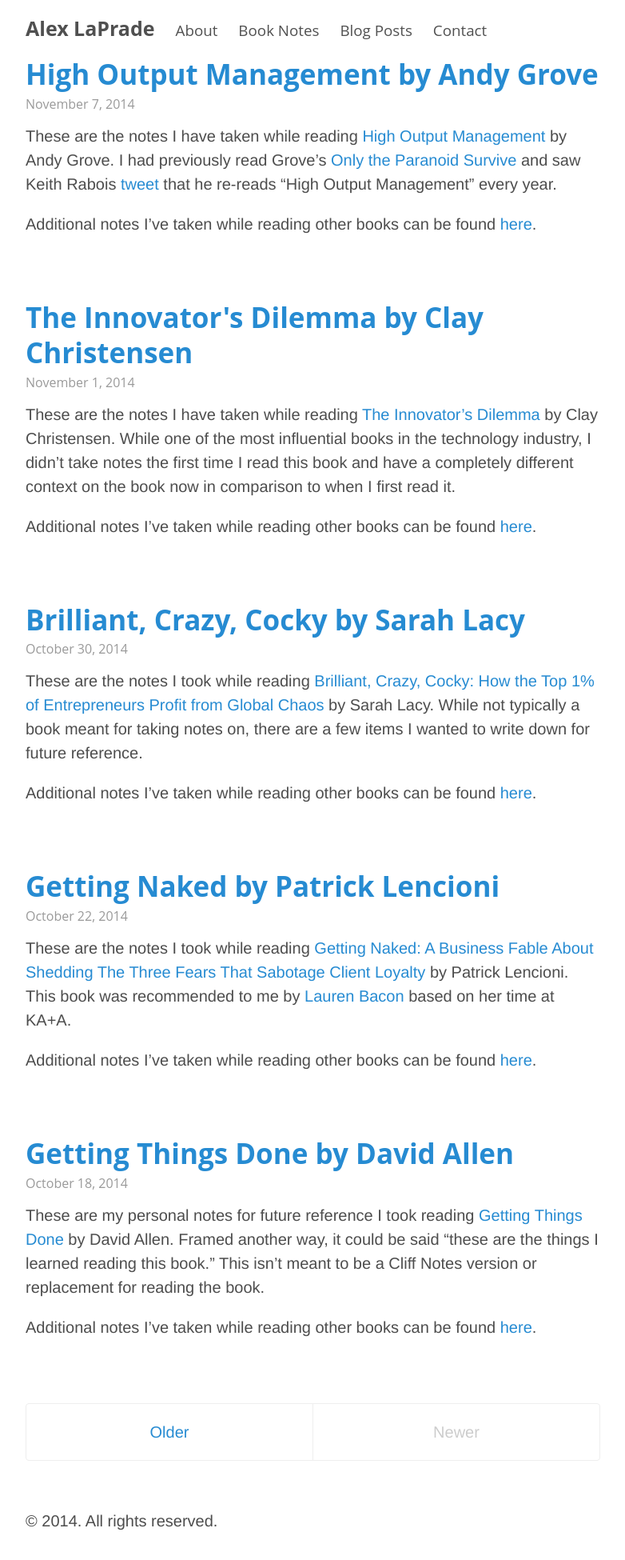
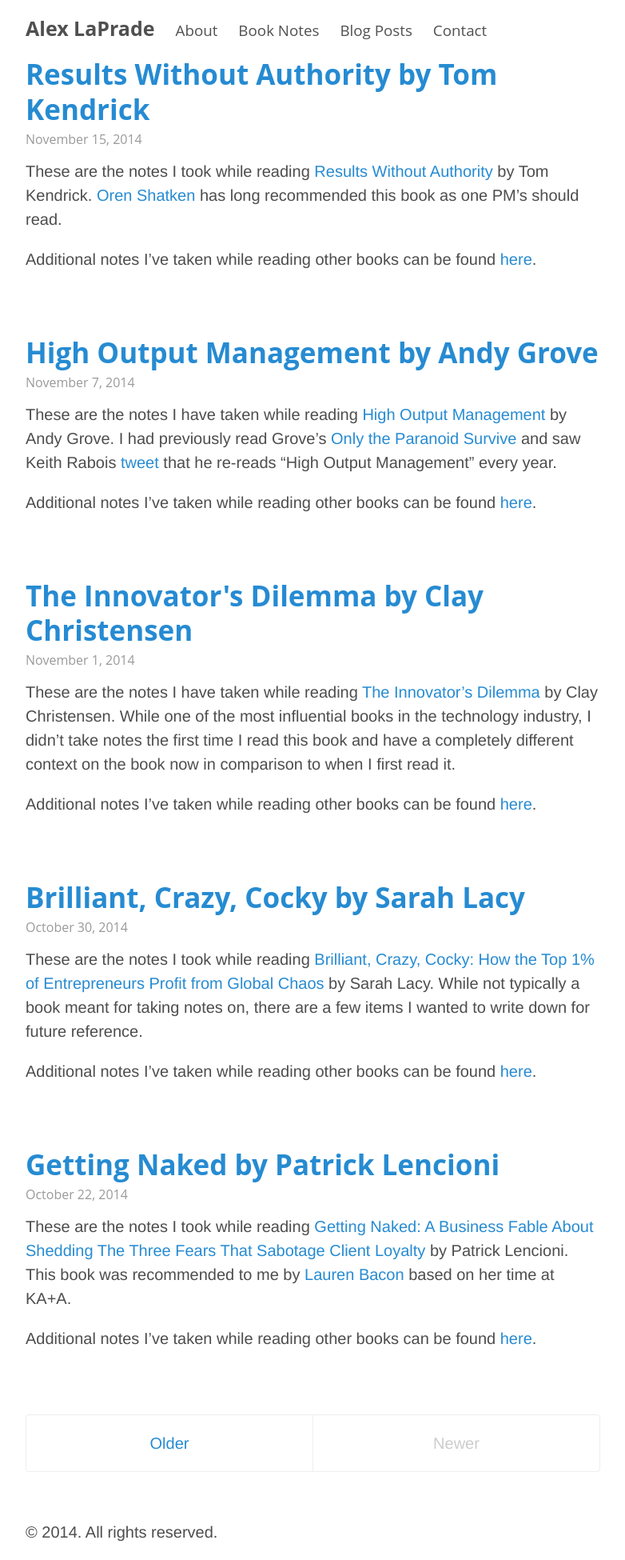
Before and after one commit to laprade/laprade.github.io, a Jekyll site: the page built from index.html, in a window 1280 px wide. Shown: the whole page at 80% size, without its empty margins (248-1030 px from the left). Built offline with Jekyll 4.4.1, drawn with Linux system fonts in a browser that asks for light colours; the list of posts is cut into pages by our own code; some of the changed lines change nothing that is shown.

Commit message:
adding notes from Results Without Authority

```diff
--- /dev/null
+++ b/_posts/2014-11-15-results-without-authority.md
@@ -0,0 +1,174 @@
+---
+layout: post
+title: Results Without Authority by Tom Kendrick
+permalink: results-without-authority
+---
+
+These are the notes I took while reading [Results Without Authority](http://www.amazon.com/Results-Without-Authority-Controlling-Project/dp/0814417817) by Tom Kendrick. [Oren Shatken](http://twitter.com/orenshatken) has long recommended this book as one PM's should read.
+
+Additional notes I've taken while reading other books can be found [here](/book-notes/).
+
+<!-- more -->
+
+## Effective Communication
+
+> Either project leaders are good communicators, or they are not project leaders for long. Communication is the one absolutely undisputed responsibility owned by the project leader, regardless of project type, other responsibilities, or authority.  To succeed and retain control, you must manage information and always communicate effectively.
+
+## Control Through Process
+
+Proven project practices give your team structure and guidance.  Good processes that team contributors understand, it keeps the project moving in the right direction.
+
+Keep your organization's requirements for project documentation. Be as clear as possible in the following areas.
+
+- Project objective statement => High level description of the project deliverable, deadline and anticipated cost or staffing
+- Project priorities => Rank ordering among scope, schedule and resources
+- Project benefits => Business case or ROI analysis
+- Available information on user or customer needs
+- Scope definition listing all anticipated project deliverables
+- Goals for cost and timing
+- Significant constraints and assumptions
+- Descriptions of dependencies on other related projects
+- High level risks, new technologies required and significant issues
+
+An unambiguous, easily accessed description of the project approved by your sponsor and others in authority is a powerful tool to keep the project under control.
+
+### Change Requests
+
+Rejection should always be the default decision applied to all change requests for which the analysis fails to provide a compelling, credible business case.
+
+## Control Through Influence
+
+> You are the world's foremost authority on your project, and it can be very useful to diplomatically remind people of this at appropriate times during your project.
+
+Investing in team building, information communication, and establishing a basis for mutual trust can provide the project leader a good deal of power - a type that is particularly useful in times of stress and trouble.
+
+What most people know about any project is based on what they hear from the project leader.
+
+Recognition is one of the most overlooked techniques that a project leader can use to maintain control and increase motivation.
+
+Projects don't succeed because they are trivial or easy. They succeed because the team care about them.
+
+### Getting Through Giving
+
+Successful influencers approach others one to one, as equals, leveling any differences in organizational power and authority.
+
+Successful influencers identify and use common ground and shared interests early.
+
+Good influencers are also generally well liked. They are friendly and helpful.
+
+### Project Work Considerations
+
+- **Ownership** => Every activity in a project needs an owner. Delegation of responsibility is a powerful motivator.
+- **Autonomy** => Ensure team members have as much control over methods, timing and other aspects of the work as possible.
+- **Preferred Work** => Whenever possible, delegate activities to contributors who have expressed interest in them and who enjoy doing work.
+- **New Skills** => There are generally opportunities for contributors to build new proficiencies.
+- **New Technology** => Sell the excitement of being on the bleeding edge.
+- **Uniqueness** => Play up the elements of your project that differentiate it from other projects.
+- **Challenge** => Outline the risks and difficult aspects of your project to contributors who thrive on a challenge and are bored with the mundane.
+- **Visibility** => The opportunity to be noticed within the organization.
+- **Reputation** => Even for high risk of failure projects, others may be simply impressed by the attempt.
+
+### Lead by Example
+
+At HP, all the managers supported extraordinary effort with a nightly competition to see who could find and deliver the best food for those working late.
+
+### Dressing for Success
+
+Dressing neatly and similarly to those in your organization with the level of formal authority that you would like to have helps close the gap between their influence and yours.  When you look the part, people may be less likely to notice you actually have little real power.
+
+## Control Through Project Metrics
+
+The Goal Question Metric (GQM) Approach
+
+1. Define the desired outputs and results.
+2. Questions through which you can determine whether you have achieved these objectives.
+3. Measures that can be used in answering the questions.
+
+### Sole Focus
+
+`The sole focus test asks what would happen if this were the only measure you used or if the measure were emphasized substantially more than other metrics.`
+
+## Project Priorities
+
+The old project management adage - "fast, cheap good - pick two."
+
+- Would it be better to extend the project by several days or drop a feature expected in the deliverable?
+- Would you prefer to add an additional staff member to this project or let the schedule slip slightly beyond the deadline?
+- Would you consider a small increase to project budget to protect the project scope?
+
+### Initial Scoping
+
+One of the most important objectives in initiating a project that you can control is getting an early, solid fix on what "done" looks like.
+
+Refine your understanding of each deliverable by keeping an "is" | "is not" list. If your organization uses "musts and wants," all of the "must" requirements should be in the "is" column.
+
+## Confirming Roles
+
+- **Responsible** => The responsible party makes a commitment to do the work.
+- **Accountable** => The accountable party has the ultimate decision authority and bears consequences related to the objectives.  There can only be one "A," and this role may be combined with "R."
+- **Consulted** => Any stakeholder is consulted who could participate in planning and decision making.
+- **Informed** => Informed parties are regularly provided status on progress, decisions and other information to coordinate related work and facilitate collaboration.
+
+## Learning From History
+
+Accurate estimates are always derived, in one way or another, from history.
+
+> In Extreme Programming, this estimating principle is referred to as _yesterday' s weather_, alluding to the fact that the statistically most accurate forecasting method predicts that today's weather will be the same as it was the previous day.
+
+## Building Control Through Project Planning
+
+> Whether you think you can do a thing or not, you are probably right. -Henry Ford
+
+`Your team members need to believe that the course of action they are choosing makes the most sense. Show your plan can meet the project objective`.
+
+### Preparing Your Information
+
+Summarize the consequences of not making the changes. Use monetary terms whenever possible. Money is the most effective way to get the attention of your managers. You can also use the impact on customer or user satisfaction or organizational reputation.
+
+## Management by Wandering Around
+
+Management by wandering around originated in the early days of HP.
+
+> He [David Packard] found that working with people directly and getting to know them was essential to resolving difficult problems with manufacturing on the factory floor.  Identifying and correcting inadequate, incomplete and sometimes incorrect documentation required a level of interaction and trust that was impossible except through one on one discussion and personal involvement.
+
+Packard stressed the need for "frequent, friendly, unfocused and unscheduled" interactions to seek out people's thoughts and listen to their opinions.  Anyone can do it - you just have to make the time for it and do it willingly.
+
+It's about building a long-lasting relationship based on trust, openness and mutual respect.
+
+## Written Communication
+
+Don't force your correspondents to guess what you mean. State things clearly. Avoid sending incomplete information that forces people to seek clarification.
+
+## Scope and Specification Change Management
+
+Failing to control scope is the most common reason projects fail to achieve their objectives.  When scope is able to meander, the results aren't good.
+
+Draft a process that has a default answer of reject for changes.  All changes are treated as unnecessary until proven otherwise. This includes explicit criteria to be used in making a decision for each change.  The more specific the criteria, the more useful it is in controlling project scope.
+
+## Issue Management
+
+`Control issues by catching them while they are small and before their effects become unmanageable. Ignoring issues and oping they go away is never healthy for a project`.
+
+`Increase the visibility of current issues for your team by creating a list and maintaining it in a public place`.
+
+Track open issues and follow up on items on your list that are approaching (or near) their due dates.  Use issue status reporting to publicly recognize prompt resolutions and to highlight and delays.
+
+**Medical Triage**
+
+- Problems you must address immediately
+- Problems you must address soon
+- Problems you will be unable to solve (if there are any)
+
+## Project Status Reports
+
+> Reporting is a central part of your information management process.  Done effectively, it enhances your influence, and it is the primary conduit for conveying project diagnostic metric analysis.
+
+When no one on the project has specific formal authority, whoever takes the initiative to manage the flow of project information is seen as the leader by default.
+
+In written communication, never miss a chance to recognize contributions and teams of contributors - both within and outside your team. Recognition is motivating.  Naming names and making contributions visible can substantially improve your chances of getting cooperation.
+
+### Project Reviews for Lengthy Projects
+
+Automobiles need periodic maintenance. The same is true for longer projects.
+
+!["Results Without Authorty" by Tom Kendrick](https://farm8.staticflickr.com/7528/15793474101_9fbe721f70_c.jpg)
--- a/book-notes.md
+++ b/book-notes.md
@@ -29,6 +29,8 @@
 
 [Only the Paranoid Survive](/only-the-paranoid-survive/) by Andy Grove
 
+[Results Without Authority](/results-without-authority/) by Tom Kendrick
+
 [Slicing Pie](/slicing-pie/) by Mike Moyer
 
 [Smart & Gets Things Done](/smart-and-gets-things-done/) by Joel Spolsky
```
